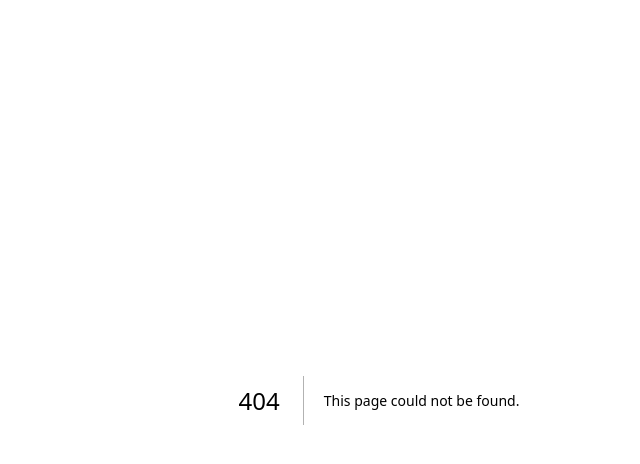
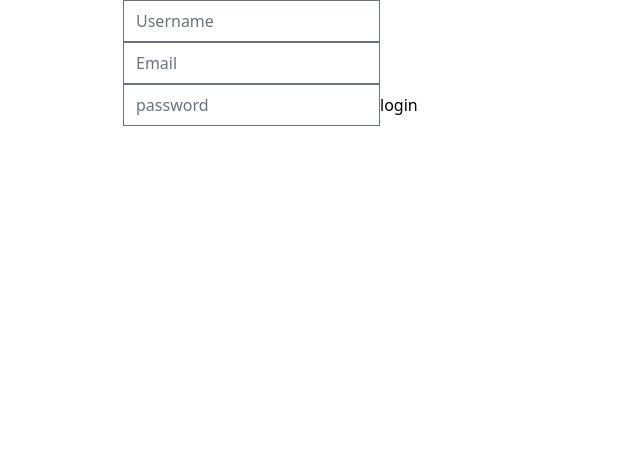
Before and after one commit to jin123457/carrot-market, a Next.js app: page /forms in a window 1280 px wide. Before the commit this address had no page. Shown: the top 464 px of the page, without its empty margins (261-901 px from the left). Built offline with nearby package versions, Linux system fonts and the light colour scheme.

Commit message:
learn & practice react hook form

```diff
--- a/package.json
+++ b/package.json
@@ -19,6 +19,7 @@
     "postcss": "8.4.29",
     "react": "18.2.0",
     "react-dom": "18.2.0",
+    "react-hook-form": "^7.46.1",
     "tailwindcss": "3.3.3",
     "typescript": "5.2.2"
   },
--- /dev/null
+++ b/src/pages/forms.tsx
@@ -0,0 +1,49 @@
+import { FieldErrors, useForm } from "react-hook-form";
+
+interface ILoginForm {
+    username: string;
+    email: string;
+    password: string;
+}
+
+export default function Forms() {
+    const {
+        register,
+        handleSubmit,
+        formState: { errors },
+    } = useForm<ILoginForm>({
+        mode: "onBlur",
+    });
+    const onValid = (data: ILoginForm) => {};
+    const onInValid = (errors: FieldErrors) => {
+        console.log(errors);
+    };
+    return (
+        <form onSubmit={handleSubmit(onValid, onInValid)}>
+            <input
+                {...register("username", {
+                    required: "username is required",
+                    minLength: {
+                        message: "The username should be longer than 5 chars",
+                        value: 5,
+                    },
+                })}
+                type="text"
+                placeholder="Username"
+            />
+            <input
+                {...register("email", {
+                    required: "email is required",
+                    validate: {
+                        notGmail: (value) => !value.includes("@gmail.com") || "Gmail isn't allowed",
+                    },
+                })}
+                type="email"
+                placeholder="Email"
+            />
+            {errors.email?.message}
+            <input {...register("password", { required: "password is required" })} type="password" placeholder="password" />
+            <input type="submit" value="login" />
+        </form>
+    );
+}
```
Also changed, not shown: 1 other file (tests, documents, lock files or other folders).
